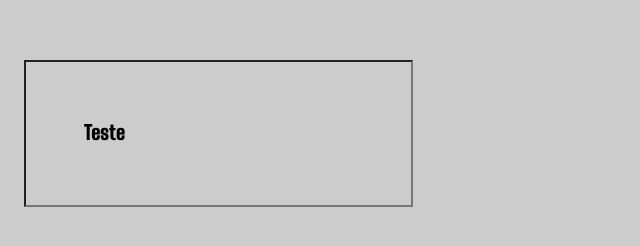
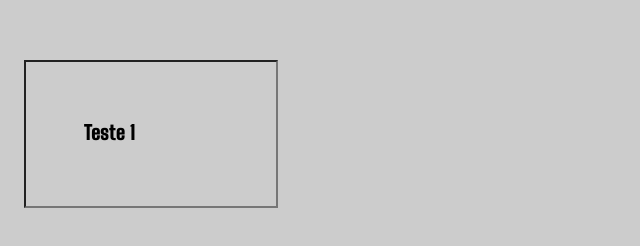
Before and after one commit to figuarnieri/input-transparent, a plain HTML site: page index.html in a window 1280 px wide. Shown: the whole page, without its empty margins (0-640 px from the left). Drawn offline with Linux system fonts and the light colour scheme.

Commit message:
Update index.html

```diff
--- a/index.html
+++ b/index.html
@@ -23,13 +23,11 @@
       .input-teste {
         padding: 60px;
         font-size: 20px;
-      }
-      .__input__wrapper {
         font-family: "Big Shoulders Display", cursive;
       }
       .__input__label {
         position: relative;
-        display: block;
+        display: inline-block;
       }
       .__input__placeholder {
         position: absolute;
@@ -48,11 +46,12 @@
   </head>
   <body>
     <br /><br />
-    <input type="text" placeholder="Teste" class="input-teste" />
+    <input type="text" placeholder="Teste" data-placeholder="Teste 1" data-placeholder-font-family class="input-teste" />
     <script>
       document.querySelectorAll("[placeholder]").forEach((label) => {
         const spacing = 8;
-        const placeholderText = label.placeholder;
+        const placeholderText = label.dataset.placeholder || label.placeholder || '';
+        const placeholderFontFamily = label.hasAttribute('data-placeholder-font-family');
         const inputWrapper = Object.assign(document.createElement("div"), {
           className: "__input__wrapper",
           innerHTML: `<label class="__input__label">
@@ -76,7 +75,7 @@
         const placeholderWidth = () =>
           parseInt(getComputedStyle(placeholder).width);
         const spacingPaddingLeft = () => spacing + paddingLeft();
-        const { fontSize } = getComputedStyle(field);
+        const { fontSize, fontFamily } = getComputedStyle(field);
         const clipPathInit = () =>
           `polygon(${paddingLeft() - spacing}px ${borderWidth()}px, ${
             paddingLeft() - spacing
@@ -86,6 +85,9 @@
 
         placeholder.style.transform = `translate(${paddingLeft()}px, ${paddingTop()}px)`;
         placeholder.style.fontSize = `${fontSize}`;
+        if (placeholderFontFamily) {
+          placeholder.style.fontFamily = `${fontFamily}`;
+        }
         field.style.clipPath = clipPathInit();
         setTimeout(() => {
           placeholder.classList.add("__input__placeholder--transform");
```
